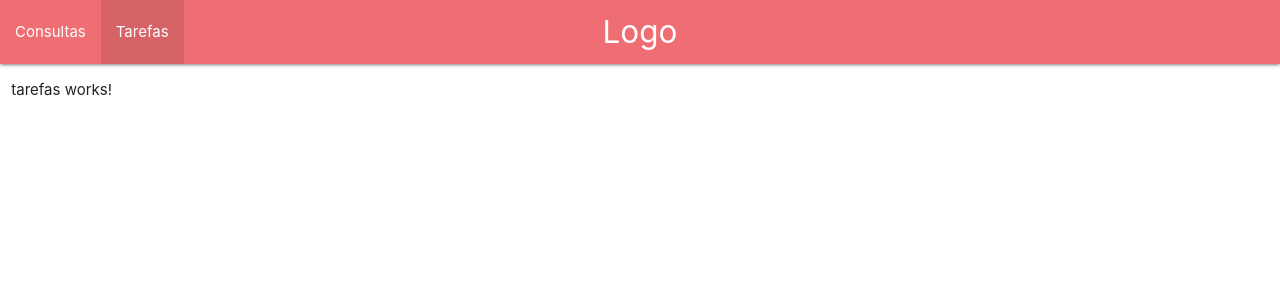
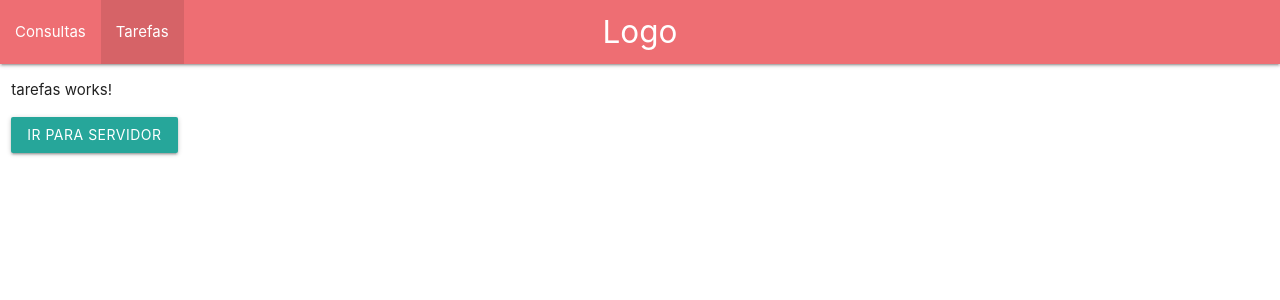
Before and after one commit to tutagomes/exemplo-angular, an Angular app: page /tarefas in a window 1280 px wide. Shown: the top 300 px of the page. Built offline with nearby package versions, Linux system fonts and the light colour scheme.

Commit message:
Com rotas

```diff
--- a/src/app/tarefas/tarefas.component.html
+++ b/src/app/tarefas/tarefas.component.html
@@ -1 +1,6 @@
 <p>tarefas works!</p>
+<button class="btn waves-effect waves-light" (click)='irParaServidores()'>
+        Ir para servidor
+</button>
+<br>
+{{ tarefaId ? 'Carregando tarefa de ID:' + tarefaId : ''}}
--- a/src/app/tarefas/tarefas.component.ts
+++ b/src/app/tarefas/tarefas.component.ts
@@ -1,15 +1,28 @@
-import { Component, OnInit } from '@angular/core';
+import { Component, OnInit, OnDestroy } from '@angular/core';
+import { Router, ActivatedRoute, Params } from '@angular/router';
+import { Subscription } from 'rxjs';
 
 @Component({
   selector: 'app-tarefas',
   templateUrl: './tarefas.component.html',
   styleUrls: ['./tarefas.component.css']
 })
-export class TarefasComponent implements OnInit {
-
-  constructor() { }
+export class TarefasComponent implements OnInit, OnDestroy {
+  tarefaId: number;
+  paramsSubscription: Subscription;
+  constructor(private router: Router, private route: ActivatedRoute) { }
 
   ngOnInit() {
+    this.tarefaId = this.route.snapshot.params['id'];
+    this.paramsSubscription = this.route.params.subscribe((params: Params) => {
+      this.tarefaId = params['id']
+    })
+  }
+  irParaServidores() {
+    this.router.navigate(['/'])
+  }
+  ngOnDestroy () {
+    this.paramsSubscription.unsubscribe()
   }
 
 }
```
Also changed, not shown: src/app/app-routing.module.ts (+8 -4 lines).
